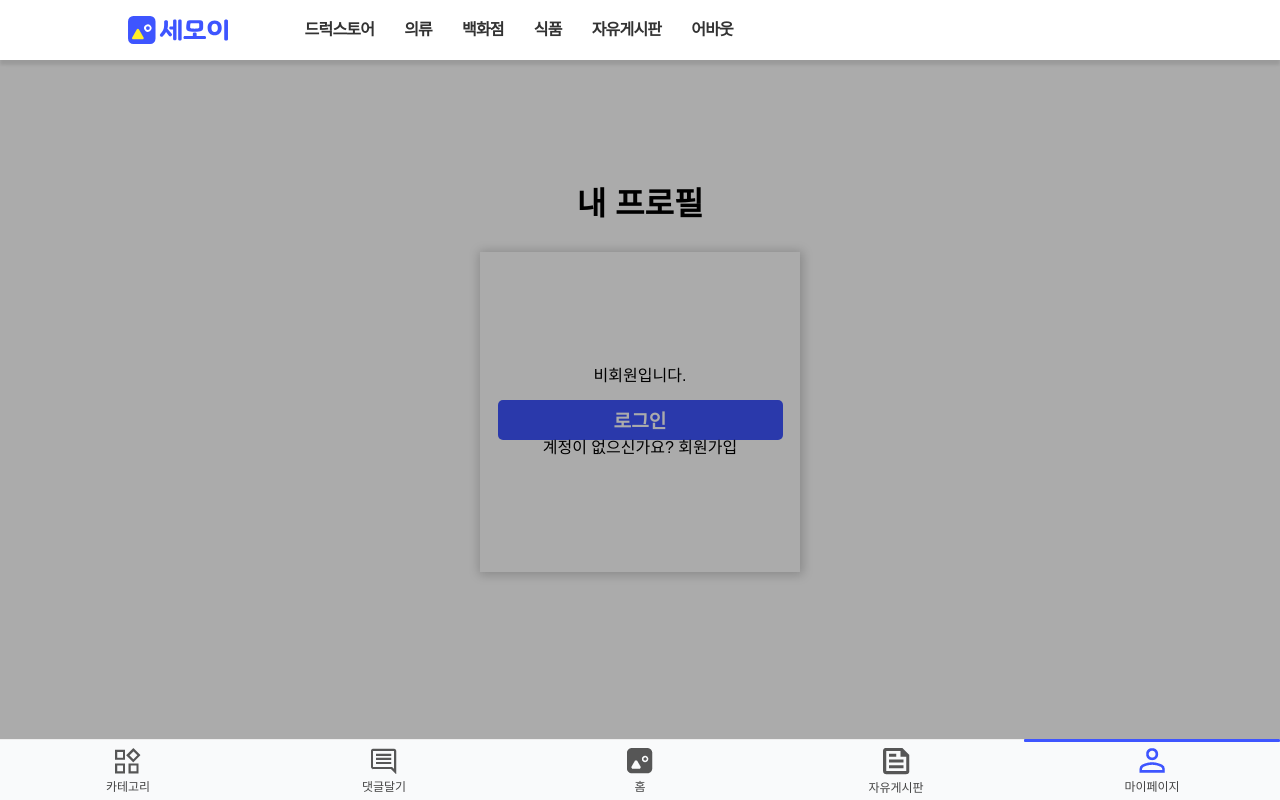
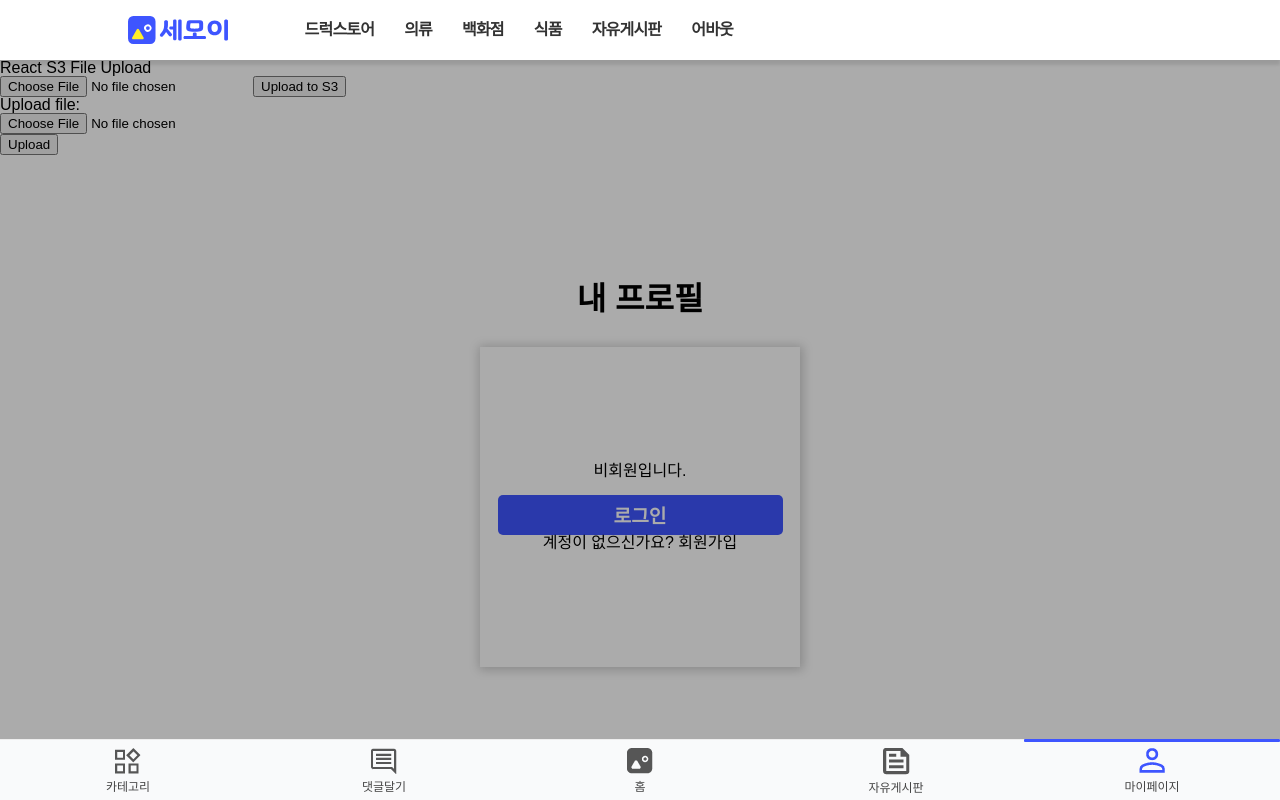
Before and after one commit to qirtudgus/saemoi_json, a React (Create React App) app: page /mypage in a window 1280 px wide. Built offline with nearby package versions, Linux system fonts and the light colour scheme; no server answers; a small style sheet from the web is missing; a web font is replaced by a local one.

Commit message:
s3 서버 테스트

```diff
--- a/package.json
+++ b/package.json
@@ -21,6 +21,7 @@
     "node-localstorage": "^2.2.1",
     "nodemon": "^2.0.16",
     "react": "^17.0.2",
+    "react-aws-s3": "^1.5.0",
     "react-dom": "^17.0.2",
     "react-icons": "^4.3.1",
     "react-intersection-observer": "^9.1.0",
--- a/src/App.js
+++ b/src/App.js
@@ -22,7 +22,6 @@ import Write from './component/Write';
 import UpdateWrite from './component/UpdateWrite';
 import Board from './component/Board';
 import ViewBoard from './component/ViewBoard';
-import CommnetFooter from './component/CommentFooter';
 
 export const UserInfo = React.createContext();
 window.Buffer = window.Buffer || require('buffer').Buffer;
--- a/src/component/MyPage.js
+++ b/src/component/MyPage.js
@@ -4,6 +4,8 @@ import { useEffect, useState, useContext } from 'react';
 import { useNavigate } from 'react-router-dom';
 import { UserInfo } from '../App';
 import '../css/myPage.css';
+import Upload from './aws3s';
+import UploadImageToS3WithReactS3 from './s3';
 
 const MyPage = () => {
   const navigate = useNavigate();
@@ -49,6 +51,8 @@ const MyPage = () => {
 
   return (
     <>
+      <UploadImageToS3WithReactS3 />
+      <Upload />
       {userAuth.auth ? (
         <>
           <div className='mypage_wrap'>
--- /dev/null
+++ b/src/component/aws3s.js
@@ -0,0 +1,42 @@
+import { useRef } from 'react';
+import S3 from 'react-aws-s3';
+
+const Upload = () => {
+  const fileInput = useRef();
+  const handleSubmit = (e) => {
+    e.preventDefault();
+    const file = fileInput.current.files[0];
+    const newFileName = fileInput.current.files[0].name;
+    const config = {
+      bucketName: 'saemoi',
+      region: 'ap-northeast-2',
+      accessKeyId: process.env.REACT_APP_ACCESS_KEY,
+      secretAccessKey: process.env.REACT_APP_SECRET_ACCESS_KEY,
+    };
+    const ReactS3Client = new S3(config);
+
+    ReactS3Client.uploadFile(file, newFileName).then((data) => {
+      console.log(data);
+
+      if (data.status === 204) {
+        console.log('berhasil diupload');
+      } else {
+        console.log('gagal');
+      }
+    });
+  };
+  return (
+    <>
+      <form onSubmit={handleSubmit}>
+        <label>
+          Upload file: <br />
+        </label>
+        <input type='file' ref={fileInput} />
+        <br />
+        <button type='submit'> Upload </button>
+      </form>
+    </>
+  );
+};
+
+export default Upload;
--- /dev/null
+++ b/src/component/s3.js
@@ -0,0 +1,38 @@
+import React, { useState } from 'react';
+import { uploadFile } from 'react-s3';
+
+const S3_BUCKET = 'saemoi';
+const REGION = 'ap-northeast-2';
+const ACCESS_KEY = process.env.REACT_APP_ACCESS_KEY;
+const SECRET_ACCESS_KEY = process.env.REACT_APP_SECRET_ACCESS_KEY;
+
+const config = {
+  bucketName: S3_BUCKET,
+  region: REGION,
+  accessKeyId: ACCESS_KEY,
+  secretAccessKey: SECRET_ACCESS_KEY,
+};
+
+const UploadImageToS3WithReactS3 = () => {
+  const [selectedFile, setSelectedFile] = useState(null);
+
+  const handleFileInput = (e) => {
+    setSelectedFile(e.target.files[0]);
+  };
+
+  const handleUpload = async (file) => {
+    uploadFile(file, config)
+      .then((data) => console.log(data))
+      .catch((err) => console.error(err));
+  };
+
+  return (
+    <div>
+      <div>React S3 File Upload</div>
+      <input type='file' onChange={handleFileInput} />
+      <button onClick={() => handleUpload(selectedFile)}> Upload to S3</button>
+    </div>
+  );
+};
+
+export default UploadImageToS3WithReactS3;
```
Also changed, not shown: 12 other files (tests, documents, lock files or other folders).
